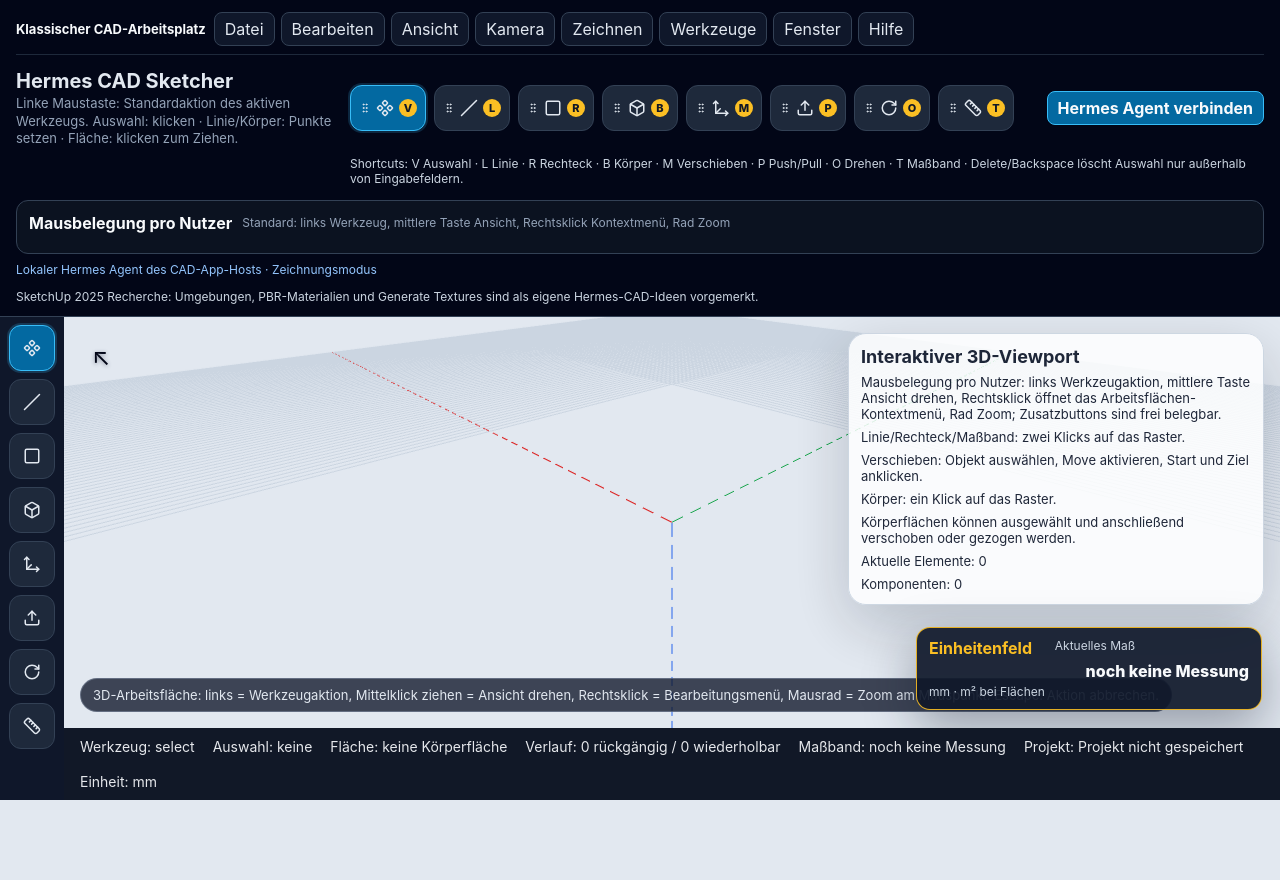
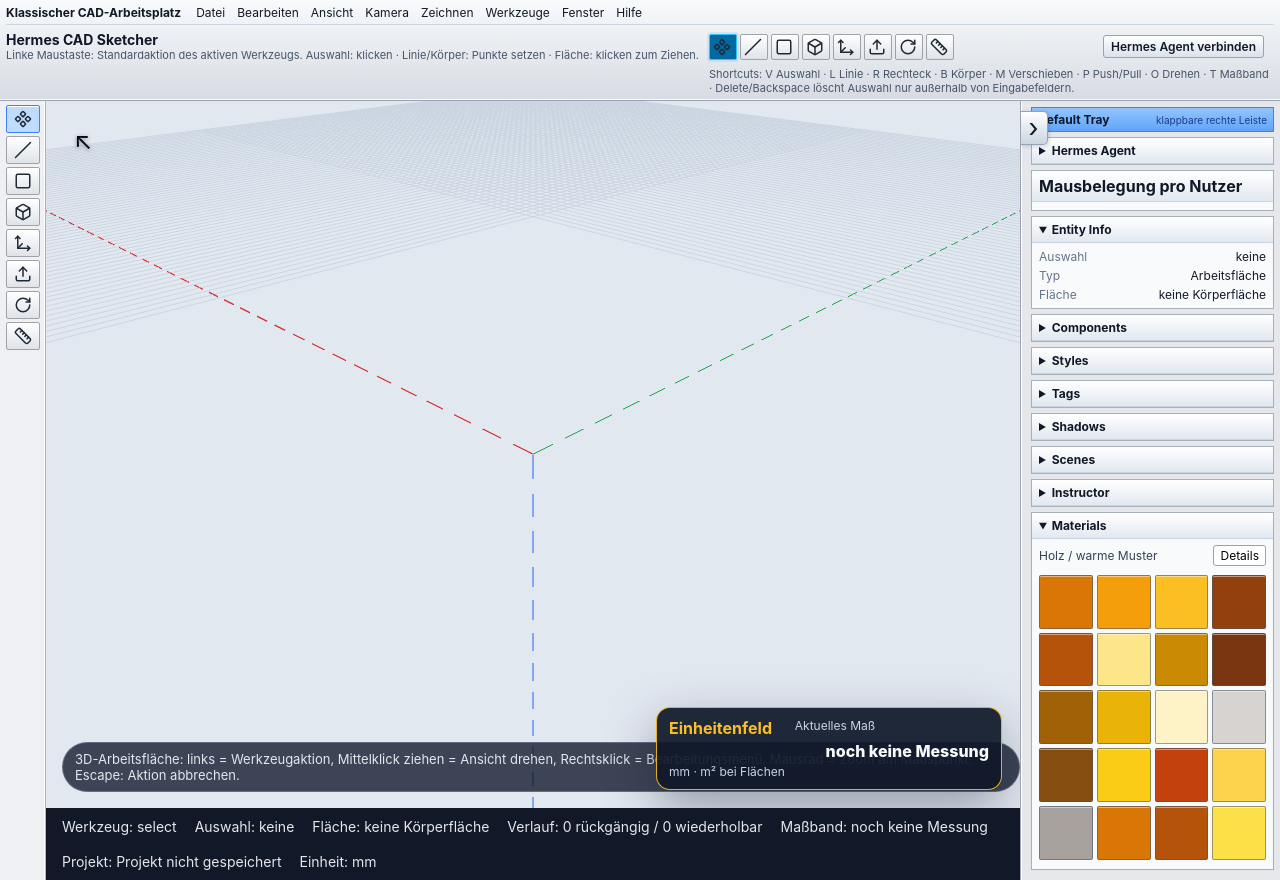
Before and after one commit to MKI13/hermes-cad-sketcher, a React (Vite) app: page / in a window 1280 px wide. Before the commit the page ends 800 px from the top, so only its background shows below. Built offline with nearby package versions, Linux system fonts and the light colour scheme.

Commit message:
feat: add SketchUp-style right tray layout

```diff
--- a/src/App.tsx
+++ b/src/App.tsx
@@ -118,6 +118,7 @@
   const [agentChatInput, setAgentChatInput] = useState('Hallo Hermes, bist du bereit einen Test zu machen?');
   const [agentChatLog, setAgentChatLog] = useState('Agent-Chat bereit.');
   const [agentChatWindowOpen, setAgentChatWindowOpen] = useState(false);
+  const [rightTrayOpen, setRightTrayOpen] = useState(true);
   const [agentBridgeStatus, setAgentBridgeStatus] = useState('Lokaler Hermes Agent des CAD-App-Hosts · Zeichnungsmodus · noch nicht verbunden');
   const [floatingWindows, setFloatingWindows] = useState<Partial<Record<FloatingWindowId, FloatingWindowState>>>({});
   const [floatingWindowDrag, setFloatingWindowDrag] = useState<FloatingWindowDrag | undefined>();
@@ -141,6 +142,7 @@
   const shortcutSummary = DEFAULT_TOOLBAR_ORDER
     .map((toolId) => `${getToolShortcut(toolId)} ${shortcutSummaryLabels[toolId]}`)
     .join(' · ');
+  const materialSwatches = ['#d97706', '#f59e0b', '#fbbf24', '#92400e', '#b45309', '#fde68a', '#ca8a04', '#78350f', '#a16207', '#eab308', '#fef3c7', '#d6d3d1', '#854d0e', '#facc15', '#c2410c', '#fcd34d', '#a8a29e', '#d97706', '#b45309', '#fde047'];
   const mouseBindingPanel = (
     <details className="mouse-bindings-panel" aria-label="Mausbelegung pro Nutzer" data-mouse-bindings={summarizeMouseBindings(mouseBindings)}>
       <summary>
@@ -795,6 +797,62 @@
     </section>
   ) : undefined;
 
+  const rightTray = (
+    <aside className={rightTrayOpen ? 'right-tray open' : 'right-tray collapsed'} aria-label="Rechte Default-Tray-Leiste">
+      <button
+        type="button"
+        className="right-tray-toggle"
+        aria-label={rightTrayOpen ? 'Rechte Tray-Leiste zuklappen' : 'Rechte Tray-Leiste aufklappen'}
+        title={rightTrayOpen ? 'Default Tray zuklappen' : 'Default Tray aufklappen'}
+        onClick={() => setRightTrayOpen((open) => !open)}
+      >
+        {rightTrayOpen ? '›' : '‹'}
+      </button>
+      {rightTrayOpen && (
+        <div className="right-tray-content">
+          <header className="right-tray-title">
+            <strong>Default Tray</strong>
+            <span>klappbare rechte Leiste</span>
+          </header>
+          <details className="tray-section"><summary>Hermes Agent</summary><p>Lokaler Hermes Agent des CAD-App-Hosts · Zeichnungsmodus</p><p>SketchUp 2025 Recherche: Umgebungen, PBR-Materialien und Generate Textures sind als eigene Hermes-CAD-Ideen vorgemerkt.</p></details>
+          {mouseBindingPanel}
+          <details className="tray-section" open>
+            <summary>Entity Info</summary>
+            <dl>
+              <div><dt>Auswahl</dt><dd>{selectedId ?? 'keine'}</dd></div>
+              <div><dt>Typ</dt><dd>{selected?.type ?? 'Arbeitsfläche'}</dd></div>
+              <div><dt>Fläche</dt><dd>{selectedFaceLabel.replace('Fläche: ', '').replace('Fläche ausgewählt: ', '')}</dd></div>
+            </dl>
+          </details>
+          <details className="tray-section"><summary>Components</summary><p>{model.allComponents().length} Komponenten im Modell.</p></details>
+          <details className="tray-section"><summary>Styles</summary><p>Schlichter CAD-Stil mit Achsen, Kanten und millimetersicherem Raster.</p></details>
+          <details className="tray-section"><summary>Tags</summary><p>Tag-Verwaltung ist vorbereitet.</p></details>
+          <details className="tray-section"><summary>Shadows</summary><p>Schatten und Tageslicht bleiben als Ansichtsfunktion vorgemerkt.</p></details>
+          <details className="tray-section"><summary>Scenes</summary><p>Szenen und Ansichten werden hier gesammelt.</p></details>
+          <details className="tray-section"><summary>Instructor</summary><p>Körperflächen können ausgewählt und anschließend verschoben oder gezogen werden.</p></details>
+          <details className="tray-section materials-section" open>
+            <summary>Materials</summary>
+            <div className="materials-toolbar" aria-label="Material-Auswahl">
+              <span>Holz / warme Muster</span>
+              <button type="button" onClick={() => openFloatingWindow('inspector')}>Details</button>
+            </div>
+            <div className="material-grid" aria-label="Material-Farbfelder">
+              {materialSwatches.map((color, index) => (
+                <button
+                  key={`${color}-${index}`}
+                  type="button"
+                  className="material-swatch"
+                  aria-label={`Materialfeld ${index + 1}`}
+                  style={{ backgroundColor: color }}
+                />
+              ))}
+            </div>
+          </details>
+        </div>
+      )}
+    </aside>
+  );
+
   function renderWindowContent(id: FloatingWindowId) {
     if (id === 'history') return <><div className="history-controls" aria-label="Verlauf"><button title="Letzte Modelländerung rückgängig machen" onClick={undoModelChange} disabled={!history.canUndo}><Undo2 size={18}/> Rückgängig</button><button title="Rückgängig gemachte Modelländerung wiederholen" onClick={redoModelChange} disabled={!history.canRedo}><Redo2 size={18}/> Wiederholen</button></div><button onClick={duplicateSelectedComponent} disabled={!selected?.componentId}><Copy size={18}/> Komponente duplizieren</button><button title="Ausgewähltes Element löschen" disabled={!selectedId} onClick={deleteSelectedEntity}><Trash2 size={18}/> Auswahl löschen</button></>;
     if (id === 'move') return <MovePanel disabled={!selectedId} delta={moveDelta} onDeltaChange={setMoveDelta} onApply={applyMoveDelta} />;
@@ -845,7 +903,7 @@
   }
 
   return (
-    <main className="app-shell icon-rail-left">
+    <main className={`app-shell icon-rail-left sketchup-surface ${rightTrayOpen ? 'right-tray-open' : 'right-tray-closed'}`}>
       <header className={activeMenu ? 'top-toolbar workspace-open' : 'top-toolbar workspace-collapsed'} aria-label="Schnell-Werkzeugleiste">
         <nav className="classic-menu" aria-label="Klassischer CAD-Arbeitsplatz">
           <strong>Klassischer CAD-Arbeitsplatz</strong>
@@ -909,10 +967,7 @@
           </button>
         </div>
         <p className="shortcut-hint">Shortcuts: {shortcutSummary} · Delete/Backspace löscht Auswahl nur außerhalb von Eingabefeldern.</p>
-        {mouseBindingPanel}
-        <p className="agent-policy-note">Lokaler Hermes Agent des CAD-App-Hosts · Zeichnungsmodus</p>
         {activeMenuPanel}
-        <p className="research-note">SketchUp 2025 Recherche: Umgebungen, PBR-Materialien und Generate Textures sind als eigene Hermes-CAD-Ideen vorgemerkt.</p>
       </header>
       <aside className="toolbar icon-rail" aria-label="Seitliche Icon-Werkzeugleiste">
         {orderedTools.map((item) => {
@@ -976,6 +1031,7 @@
           <span>Einheit: mm</span>
         </footer>
       </section>
+      {rightTray}
       {renderFloatingWindow('history')}
       {renderFloatingWindow('move')}
       {renderFloatingWindow('rotate')}
--- a/src/styles.css
+++ b/src/styles.css
@@ -6,27 +6,30 @@
 
 body { margin: 0; }
 button { font: inherit; }
-.app-shell { display: grid; grid-template-columns: 64px minmax(0, 1fr); grid-template-rows: auto minmax(0, 1fr); min-height: 100vh; }
+.app-shell { display: grid; grid-template-columns: 46px minmax(0, 1fr) 260px; grid-template-rows: auto minmax(0, 1fr); min-height: 100vh; background: #d9dde3; }
+.app-shell.right-tray-closed { grid-template-columns: 46px minmax(0, 1fr) 30px; }
 .app-shell.icon-rail-left .toolbar { grid-column: 1; grid-row: 2; }
 .app-shell.icon-rail-left .workspace { grid-column: 2; grid-row: 2; }
-.top-toolbar { grid-column: 1 / -1; background: #020617; color: #e2e8f0; display: grid; grid-template-columns: minmax(220px, 320px) minmax(0, 1fr); gap: 14px; align-items: center; padding: 12px 16px; border-bottom: 1px solid #334155; }
-.top-toolbar-title h1 { margin: 0; font-size: 20px; }
-.top-toolbar .subtitle { margin: 2px 0 0; color: #94a3b8; line-height: 1.35; font-size: 13px; }
-.quick-toolbar { display: flex; align-items: center; gap: 8px; flex-wrap: wrap; }
-.quick-toolbar .tool-icon { border: 1px solid #334155; background: #1e293b; color: #e2e8f0; border-radius: 12px; min-width: 58px; min-height: 46px; padding: 7px 8px; display: grid; grid-template-columns: auto auto auto; gap: 5px; align-items: center; justify-content: center; cursor: grab; position: relative; }
+.app-shell .right-tray { grid-column: 3; grid-row: 2; }
+.top-toolbar { grid-column: 1 / -1; background: linear-gradient(#f8fafc, #d7dbe2); color: #111827; display: grid; grid-template-columns: auto minmax(0, 1fr) auto; gap: 6px 10px; align-items: center; padding: 3px 6px 5px; border-bottom: 1px solid #9ca3af; box-shadow: inset 0 -1px #f8fafc; }
+.top-toolbar-title h1 { margin: 0; font-size: 14px; font-weight: 700; }
+.top-toolbar .subtitle { margin: 1px 0 0; color: #475569; line-height: 1.25; font-size: 11px; }
+.quick-toolbar { display: flex; align-items: center; gap: 3px; flex-wrap: wrap; }
+.quick-toolbar .tool-icon { border: 1px solid #a1a1aa; background: linear-gradient(#ffffff, #dfe3e8); color: #1f2937; border-radius: 2px; min-width: 28px; min-height: 26px; padding: 3px; display: grid; grid-template-columns: 1fr; gap: 0; align-items: center; justify-content: center; cursor: grab; position: relative; box-shadow: inset 0 1px #ffffff; }
 .quick-toolbar .tool-icon:active { cursor: grabbing; }
 .quick-toolbar .tool-icon:hover, .quick-toolbar .tool-icon.active { background: #0369a1; border-color: #38bdf8; box-shadow: 0 0 0 2px rgba(56, 189, 248, 0.18); }
 .tool-shortcut { min-width: 18px; border-radius: 999px; background: #fbbf24; color: #111827; font-size: 11px; font-weight: 800; line-height: 18px; text-align: center; }
+.quick-toolbar .tool-shortcut, .quick-toolbar .lucide-grip-vertical { display: none; }
 .tool-label { position: absolute; width: 1px; height: 1px; overflow: hidden; clip: rect(0 0 0 0); white-space: nowrap; }
-.shortcut-hint { grid-column: 2; margin: -6px 0 0; color: #cbd5e1; font-size: 12px; }
+.shortcut-hint { grid-column: 2 / -1; margin: -2px 0 0; color: #475569; font-size: 11px; }
 .classic-menu, .workbench-ribbon, .top-function-workspace, .menu-function-panel, .research-note, .agent-policy-note, .mouse-bindings-panel { grid-column: 1 / -1; }
-.classic-menu { display: grid; grid-template-columns: auto auto minmax(0, 1fr); gap: 8px; align-items: center; border-bottom: 1px solid #1e293b; padding-bottom: 8px; }
-.classic-menu strong { color: #f8fafc; font-size: 13px; }
-.workspace-toggle, .compact-ai-toggle { border: 1px solid #38bdf8; border-radius: 8px; background: #0369a1; color: #f8fafc; padding: 6px 10px; cursor: pointer; font-weight: 700; }
+.classic-menu { display: flex; gap: 10px; align-items: center; border-bottom: 1px solid #cbd5e1; padding: 0 0 2px; }
+.classic-menu strong { color: #111827; font-size: 12px; }
+.workspace-toggle, .compact-ai-toggle { border: 1px solid #94a3b8; border-radius: 3px; background: linear-gradient(#ffffff, #dbe2ea); color: #111827; padding: 3px 7px; cursor: pointer; font-weight: 600; font-size: 12px; }
 .compact-ai-toggle { margin-left: auto; align-self: center; }
-.menu-strip { display: flex; flex-wrap: wrap; gap: 6px; }
-.menu-strip button { border: 1px solid #334155; border-radius: 8px; background: #0f172a; color: #e2e8f0; padding: 6px 10px; cursor: pointer; }
-.menu-strip button:hover, .menu-strip button.active { background: #1e40af; border-color: #60a5fa; }
+.menu-strip { display: flex; flex-wrap: wrap; gap: 2px; }
+.menu-strip button { border: 0; border-radius: 2px; background: transparent; color: #111827; padding: 2px 5px; cursor: pointer; font-size: 12px; }
+.menu-strip button:hover, .menu-strip button.active { background: #cbd5e1; border-color: transparent; }
 .menu-function-panel { display: grid; gap: 10px; border: 1px solid #1e293b; border-radius: 14px; background: #0f172a; padding: 10px; }
 .menu-function-panel > strong { color: #f8fafc; font-size: 13px; }
 .menu-button-links { display: flex; flex-wrap: wrap; gap: 8px; }
@@ -50,9 +53,9 @@
 .function-group button:disabled { opacity: 0.55; cursor: not-allowed; }
 .format-note { margin: 0; color: #94a3b8; font-size: 12px; line-height: 1.35; }
 .research-note { margin: -2px 0 0; color: #cbd5e1; font-size: 12px; }
-.toolbar { background: #0f172a; color: #e2e8f0; padding: 8px 6px; display: flex; flex-direction: column; gap: 8px; overflow-y: auto; align-items: center; }
-.toolbar.icon-rail .icon-rail-button { width: 46px; height: 46px; border: 1px solid #334155; background: #1e293b; color: #e2e8f0; border-radius: 12px; padding: 0; display: grid; place-items: center; cursor: pointer; }
-.toolbar.icon-rail .icon-rail-button:hover, .toolbar.icon-rail .icon-rail-button.active { background: #0369a1; border-color: #38bdf8; box-shadow: 0 0 0 2px rgba(56, 189, 248, 0.2); }
+.toolbar { background: #eef0f3; color: #111827; padding: 4px 3px; display: flex; flex-direction: column; gap: 3px; overflow-y: auto; align-items: center; border-right: 1px solid #aeb4bd; box-shadow: inset -1px 0 #ffffff; }
+.toolbar.icon-rail .icon-rail-button { width: 34px; height: 28px; border: 1px solid #a1a1aa; background: linear-gradient(#ffffff, #dfe3e8); color: #1f2937; border-radius: 2px; padding: 0; display: grid; place-items: center; cursor: pointer; box-shadow: inset 0 1px #ffffff; }
+.toolbar.icon-rail .icon-rail-button:hover, .toolbar.icon-rail .icon-rail-button.active { background: #bfdbfe; border-color: #3b82f6; box-shadow: inset 0 1px #ffffff; }
 .toolbar h1 { margin: 0; font-size: 22px; }
 .subtitle { margin: 0 0 10px; color: #94a3b8; line-height: 1.35; }
 .toolbar button { border: 1px solid #334155; background: #1e293b; color: #e2e8f0; border-radius: 10px; padding: 11px 12px; display: flex; gap: 10px; align-items: center; cursor: pointer; }
@@ -85,8 +88,8 @@
 .mouse-bindings-grid select { min-width: 0; border: 1px solid #475569; border-radius: 8px; background: #020617; color: #f8fafc; padding: 7px 8px; font: inherit; }
 .workspace-dock-button { background: #0ea5e9; border-color: #38bdf8; font-weight: 700; }
 .workspace-dock-button:hover { background: #0284c7; }
-.workspace { display: grid; grid-template-rows: 1fr auto; min-width: 0; }
-.viewport-placeholder { position: relative; overflow: hidden; background: linear-gradient(180deg, #f8fafc, #cbd5e1); }
+.workspace { display: grid; grid-template-rows: minmax(0, 1fr) auto; min-width: 0; background: #f8fafc; }
+.viewport-placeholder { position: relative; overflow: hidden; background: #fbfbf7; }
 .three-viewport { position: absolute; inset: 0; }
 .three-canvas { width: 100%; height: 100%; display: block; cursor: default; }
 .three-canvas:active { cursor: default; }
@@ -104,7 +107,7 @@
 .viewport-context-menu button:hover { background: #0369a1; border-color: #38bdf8; }
 .viewport-error { position: absolute; left: 24px; top: 24px; right: 24px; z-index: 3; display: flex; flex-direction: column; gap: 6px; max-width: 360px; background: rgba(127, 29, 29, 0.9); color: #fee2e2; border: 1px solid rgba(252, 165, 165, 0.6); border-radius: 14px; padding: 14px 16px; box-shadow: 0 18px 45px #0f172a33; overflow-wrap: anywhere; }
 .model-card { position: absolute; top: 35%; left: 50%; transform: translate(-50%, -50%); background: rgba(255,255,255,0.9); border: 1px solid #cbd5e1; box-shadow: 0 20px 60px #0f172a33; border-radius: 18px; padding: 26px; display: flex; flex-direction: column; gap: 12px; min-width: 340px; pointer-events: none; }
-.model-card.compact { top: 16px; right: 16px; left: auto; transform: none; min-width: 0; width: min(390px, calc(100% - 32px)); padding: 12px; gap: 7px; font-size: 13px; opacity: 0.92; }
+.model-card.compact { display: none; }
 .model-card strong { font-size: 24px; }
 .model-card.compact strong { font-size: 18px; }
 .statusbar { display: flex; gap: 18px; flex-wrap: wrap; padding: 10px 16px; background: #111827; color: #e5e7eb; font-size: 14px; }
@@ -124,6 +127,31 @@
 .floating-window-controls button { width: 28px; height: 26px; border: 1px solid #334155; background: #1e293b; color: #e2e8f0; border-radius: 7px; padding: 0; cursor: pointer; display: inline-flex; align-items: center; justify-content: center; font-weight: 900; line-height: 1; }
 .floating-window-body { overflow: auto; min-height: 0; display: grid; gap: 8px; }
 .floating-window-body .cad-command-panel, .floating-window-body .move-panel, .floating-window-body .rotate-panel, .floating-window-body .push-pull-panel, .floating-window-body .selected-dimensions-panel, .floating-window-body .face-extrude-panel, .floating-window-body .inspector-panel, .floating-window-body .box-dimensions { border: 0; padding: 0; background: transparent; }
+.right-tray { position: relative; min-width: 0; background: #e5e7eb; border-left: 1px solid #9ca3af; color: #111827; overflow: hidden; box-shadow: inset 1px 0 #ffffff; }
+.right-tray.collapsed { background: #d7dce3; }
+.right-tray-toggle { position: absolute; left: -1px; top: 10px; z-index: 2; width: 28px; height: 34px; border: 1px solid #94a3b8; border-left: 0; border-radius: 0 5px 5px 0; background: linear-gradient(#ffffff, #cbd5e1); color: #111827; cursor: pointer; font-size: 26px; line-height: 1; box-shadow: 1px 1px 4px rgba(15, 23, 42, 0.18); }
+.right-tray.collapsed .right-tray-toggle { left: 0; border-left: 1px solid #94a3b8; border-radius: 5px 0 0 5px; }
+.right-tray-content { height: 100%; overflow: auto; padding: 6px 6px 10px 10px; display: flex; flex-direction: column; gap: 5px; }
+.right-tray-title { display: flex; align-items: baseline; justify-content: space-between; gap: 8px; padding: 4px 6px; background: linear-gradient(#93c5fd, #60a5fa); color: #0f172a; border: 1px solid #3b82f6; font-size: 12px; }
+.right-tray-title span { font-size: 10px; color: #1e3a8a; }
+.tray-section { border: 1px solid #a8b0ba; background: #f8fafc; font-size: 12px; }
+.tray-section summary { padding: 5px 7px; cursor: pointer; background: linear-gradient(#ffffff, #e2e8f0); border-bottom: 1px solid #cbd5e1; font-weight: 700; }
+.tray-section p { margin: 0; padding: 7px; color: #334155; line-height: 1.3; }
+.tray-section dl { margin: 0; padding: 6px 7px; display: grid; gap: 4px; }
+.tray-section dl div { display: grid; grid-template-columns: 72px minmax(0, 1fr); gap: 6px; }
+.tray-section dt { color: #64748b; }
+.tray-section dd { margin: 0; text-align: right; overflow-wrap: anywhere; }
+.materials-toolbar { display: flex; align-items: center; justify-content: space-between; gap: 6px; padding: 6px 7px 3px; color: #334155; }
+.materials-toolbar button { border: 1px solid #94a3b8; border-radius: 3px; background: #ffffff; padding: 2px 6px; cursor: pointer; }
+.material-grid { display: grid; grid-template-columns: repeat(4, 1fr); gap: 4px; padding: 6px 7px 9px; }
+.material-swatch { aspect-ratio: 1; min-height: 38px; border: 1px solid rgba(71, 85, 105, 0.55); border-radius: 2px; cursor: pointer; box-shadow: inset 0 1px rgba(255,255,255,0.45); }
+.material-swatch:hover { outline: 2px solid #2563eb; outline-offset: 1px; }
+.right-tray .mouse-bindings-panel { border: 1px solid #a8b0ba; border-radius: 0; background: #f8fafc; max-height: 240px; color: #111827; padding: 0; overflow: auto; }
+.right-tray .mouse-bindings-panel summary { padding: 5px 7px; background: linear-gradient(#ffffff, #e2e8f0); color: #111827; border-bottom: 1px solid #cbd5e1; }
+.right-tray .mouse-bindings-panel strong { color: #111827; }
+.right-tray .mouse-bindings-panel summary span { display: none; }
+.right-tray .mouse-bindings-panel p, .right-tray .mouse-bindings-grid small { color: #475569; }
+.right-tray .mouse-bindings-grid { grid-template-columns: 1fr; padding: 7px; }
 @media (max-width: 720px) {
   .app-shell { grid-template-columns: 52px minmax(0, 1fr); grid-template-rows: auto minmax(620px, 70vh); }
   .app-shell.icon-rail-left .toolbar { grid-column: 1; grid-row: 2; }
```
Also changed, not shown: 1 other file (tests, documents, lock files or other folders).
